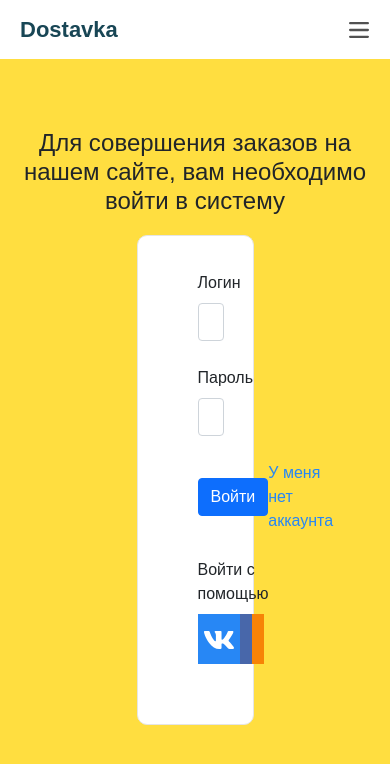
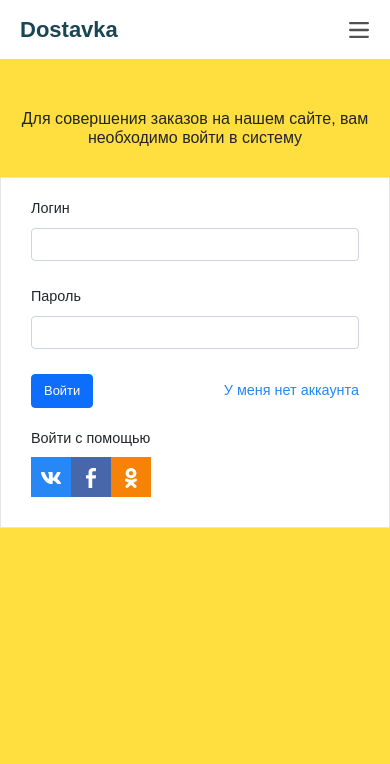
Before and after one commit to amrchnk/ordering-products, a Vue app in the folder project/: page /autho in a window 390 px wide. Shown: the top 764 px of the page. Built offline with nearby package versions, Linux system fonts and the light colour scheme; what vue-resource, vue-yandex-maps would draw is missing.

Commit message:
авторизация адаптив

```diff
--- a/project/src/components/Autho.vue
+++ b/project/src/components/Autho.vue
@@ -1,14 +1,16 @@
 <template>
-	<div class="main">
-		<h2 class="auth-h2">Для совершения заказов на нашем сайте, вам необходимо войти в систему</h2>
-		<div class="auth-form">
+	<main>
+		<h2 class="h2">Для совершения заказов на нашем сайте, вам необходимо войти в систему</h2>
+    <div class="wrap">
+      <div class="form_wrap">
+        <div class="form">
           <div class="fields">
-				<div class="auth-field">
+            <div class="field">
               <label class="form-label">Логин</label>
               <input class="form-control" id="exampleInputEmail1" v-model="user.email">
             </div>
 
-				<div class="auth-field">
+            <div class="field">
               <label class="form-label">Пароль</label>
               <input class="form-control" id="exampleInputPassword" v-model="user.password" type="password">
             </div>
@@ -17,9 +19,9 @@
               <router-link class="rl link" to="/reg">У меня нет аккаунта</router-link>
             </div>
 
-				<div class="auth-field">
+            <div class="field social">
               <label class="form-label">Войти с помощью</label>
-					<div class="social">
+              <div class="social-inner">
                 <button class="ico vk" @click="ShowMSG">
                   <img class="imic" src="@/assets/vk.svg">
                 </button>
@@ -34,6 +36,9 @@
           </div>
         </div>
       </div>
+    </div>
+
+	</main>
 
 </template>
 
@@ -100,30 +105,39 @@ export default {
 </script>
 
 <style scoped>
-.auth-h2{
-	margin-top: 70px;
+main{
+  display: flex;
+  flex-direction: column;
+  align-items: center;
+}
+
+.wrap{
+  width: 34em;
+  display: flex;
+  justify-content: center;
+  align-items: center;
+}
+h2{
+	margin-top: 50px;
 	font-weight: 400;
 	text-align: center;
 	font-size: 1.5em;
-	margin-bottom:20px;
 }
 
-.auth-form{
+.form_wrap{
+  width: 100%;
+}
+.form{
   background-color: white;
-	width: 30%;
   border-radius: 10px;
   border: 0.5px solid #E5E5E5;
-	margin: auto auto !important;
-}
-
-.main{
-align-items: center
+  margin-top: 30px;
 }
 
 .fields{
 	padding: 35px 60px
 }
-.auth-field{
+.field{
 	width:100%;
 	margin-bottom: 25px;
       clear:both;
@@ -134,11 +148,15 @@ align-items: center
 	display: flex !important;
 	align-items: center!important;
 	justify-content: space-between;
-	margin-bottom: 25px;
+	margin-bottom: 20px;
 }
-.auth-link{
+.link{
 	text-decoration: none;
 	margin-left: 20px;
+}
+
+.social{
+  margin-bottom: 10px!important;
 }
 
 .vk{
@@ -161,7 +179,6 @@ align-items: center
 	width: 50px;
 	height: 50px;
 	border: none;
-
 }
 .imic{
 	width: 30px;
@@ -171,8 +188,82 @@ align-items: center
 	height: 30px;
 }
 
-.social{
+.social-inner{
 	display: flex;
 	align-items: center;
 }
+
+@media (max-width: 1350px) {
+  .wrap {
+    width: 32em;
+  }
+  .fields{
+    padding: 30px 50px
+  }
+}
+
+@media (max-width: 1100px) {
+  .field,input{
+    font-size: 0.9em;
+  }
+  h2{
+    margin-bottom: 0;
+    font-size: 1.2em;
+  }
+}
+
+@media (max-width: 770px) {
+  h2{
+    width: 70%;
+  }
+}
+
+@media (max-width: 580px) {
+  h2{
+    width: 80%;
+  }
+  .wrap {
+    width: 26em;
+  }
+  .fields{
+    padding: 30px 40px
+  }
+  .ico{
+    width: 40px;
+    height: 40px;
+  }
+  .imic{
+    width: 20px;
+  }
+
+  .imich{
+    height: 20px;
+  }
+}
+
+@media (max-width: 460px) {
+  h2{
+   font-size: 1em;
+  }
+  .wrap {
+    width: 24em;
+  }
+  .btn,.others{
+    font-size: 0.9em;
+  }
+}
+@media (max-width: 400px) {
+  h2{
+    width: 90%;
+  }
+  .wrap{
+    width: 100%;
+  }
+  .form{
+    border-radius: 0px;
+  }
+  .fields{
+    padding: 20px 30px
+  }
+}
 </style>
--- a/project/src/components/Reg.vue
+++ b/project/src/components/Reg.vue
@@ -237,6 +237,7 @@ h2{
 @media (max-width: 400px) {
   h2{
     padding: 0 10px;
+    font-size: 0.9em;
   }
   .wrap{
     width: 100%;
```
Lines whose indentation alone changed are shown as unchanged.
